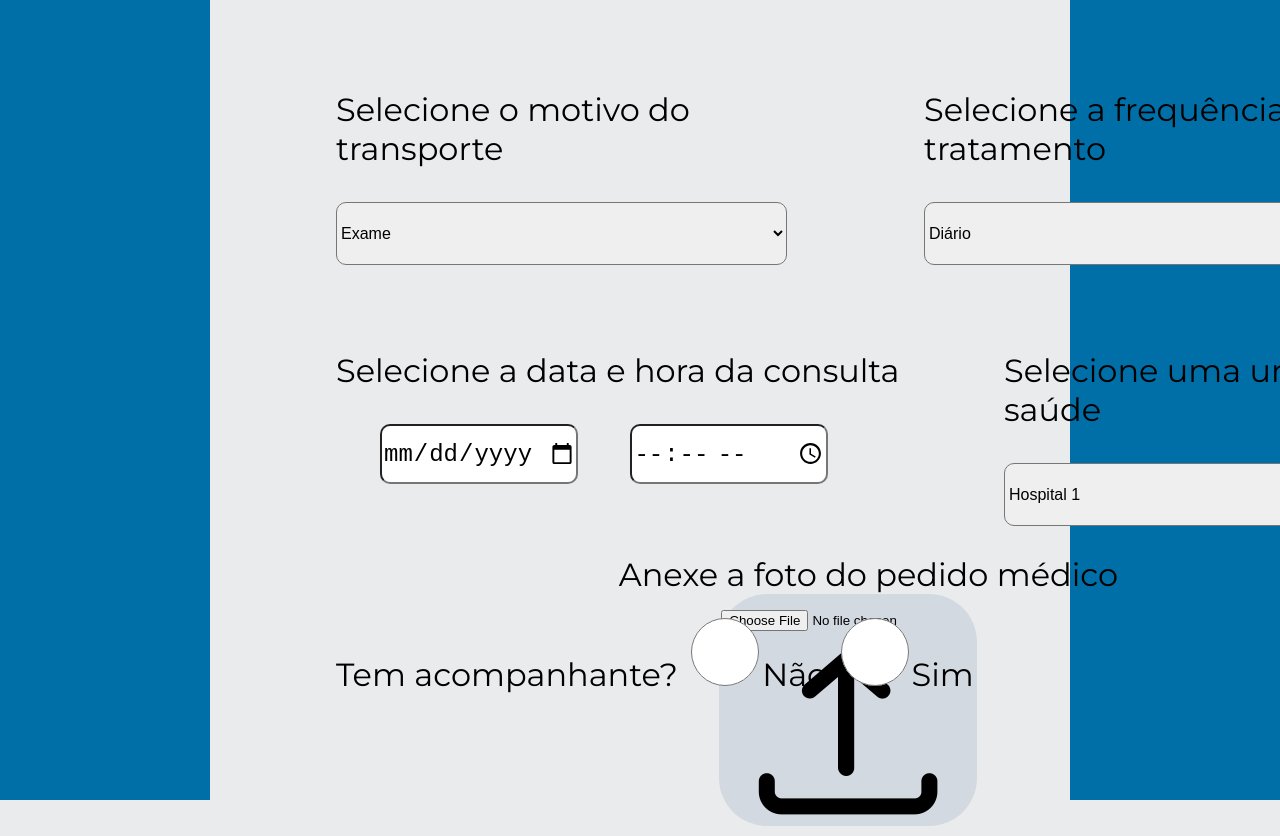
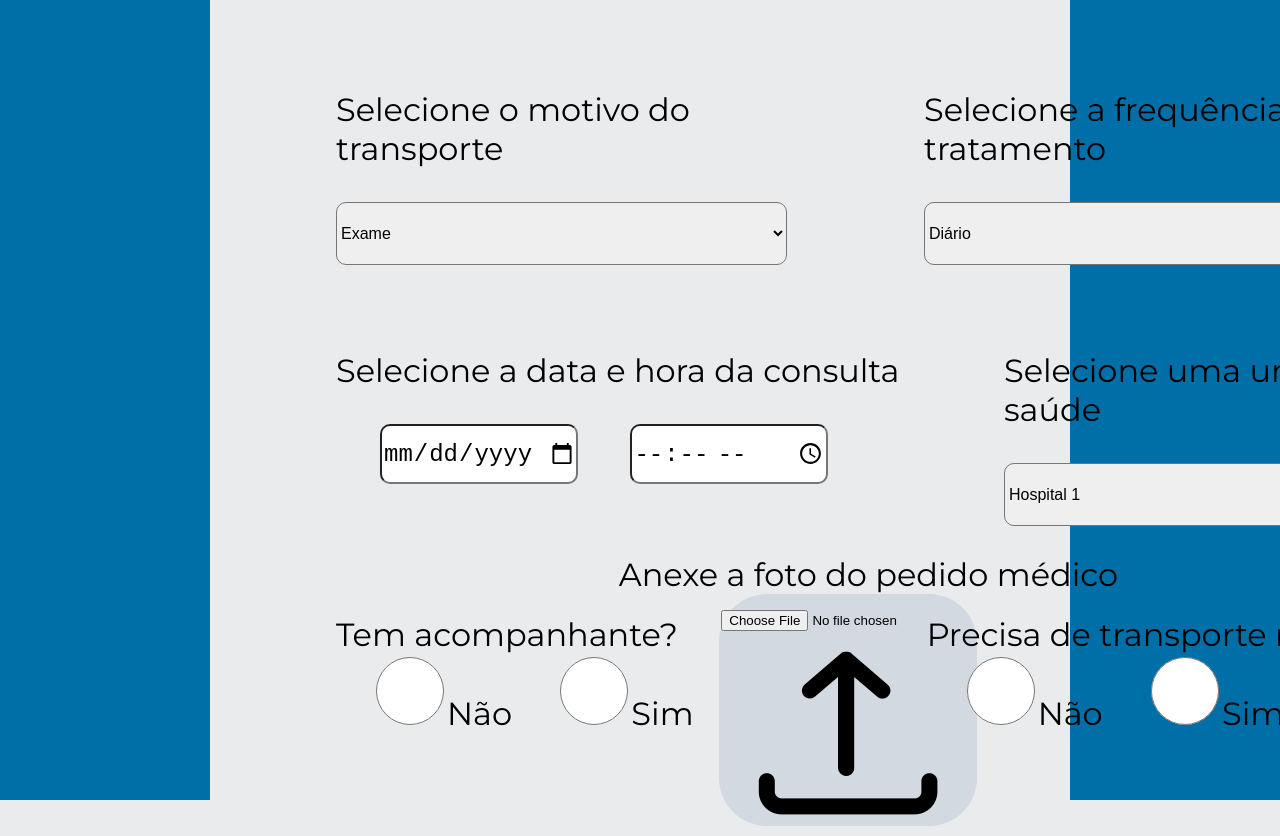
Before and after one commit to DevNoahF/VrumVrumHealth, a plain HTML site: page src/pages/user/pedido-transporte.html in a window 1280 px wide. Shown: the top 836 px of the page. Drawn offline with Linux system fonts and the light colour scheme.

Commit message:
Finished CSS and HTML
code still need revision, but it's woring, just not sure how I can test if it's sending properly

```diff
--- a/src/pages/css/pedido_transporte.css
+++ b/src/pages/css/pedido_transporte.css
@@ -31,7 +31,7 @@ body{
 
 /*Preciso depois alinhar todas as caixas de input*/
 
-form{ /* Muito problema para alinhar e deixar lado*/
+form{ /* Muito problema para alinhar e deixar lado a lado*/
     position: absolute;
     display: flex;
     font-size: 2rem;
@@ -109,6 +109,7 @@ Amanha achar uma forma prática de resolver esse problema, está feio
     width: 68px;
     height: 68px;
     border-radius: 100px;
+    margin-left: 40px;
 }
 
 
@@ -135,6 +136,14 @@ Amanha achar uma forma prática de resolver esse problema, está feio
     font-size: 1.5rem;
 }
 
+.transporte-volta{
+    position:absolute;
+    margin-top: 525px;
+    padding-left: 439px;
+    padding-top: 90px;
+    right: -42px;
+}
+
 /*O css está com problemas que as positions não estão sendo herdadas de forms
 Precisa ser criado media query, não sei se precisa trocar a unidade de medida
 Precisa Rever todas as classes e ids e ver se realmente precisam estar lá
--- a/src/pages/user/pedido-transporte.html
+++ b/src/pages/user/pedido-transporte.html
@@ -65,8 +65,18 @@
 
         <div class="acompanhante">
             <label> Tem acompanhante?</label>
+            <div ></div><!--Uma forma mais fácil de fazer essa poha ficar deitada, vai tomanocu-->
             <input type="radio" class="botao" name="acompanhante?" value="Não">Não
             <input type="radio" class="botao" name="acompanhante?" value="Sim">Sim
+        </div>
+
+        <div class="transporte-volta">
+            <label>Precisa de transporte na volta?</label>
+            <div>
+            <input type="radio" class="botao" name="transporte-volta?" value="Não">Não
+            <input type="radio" class="botao" name="transporte-volta?" value="Sim">Sim
+            </div>
+
         </div>
 
         <button type="submit" id="enviar">Enviar</button>
```
